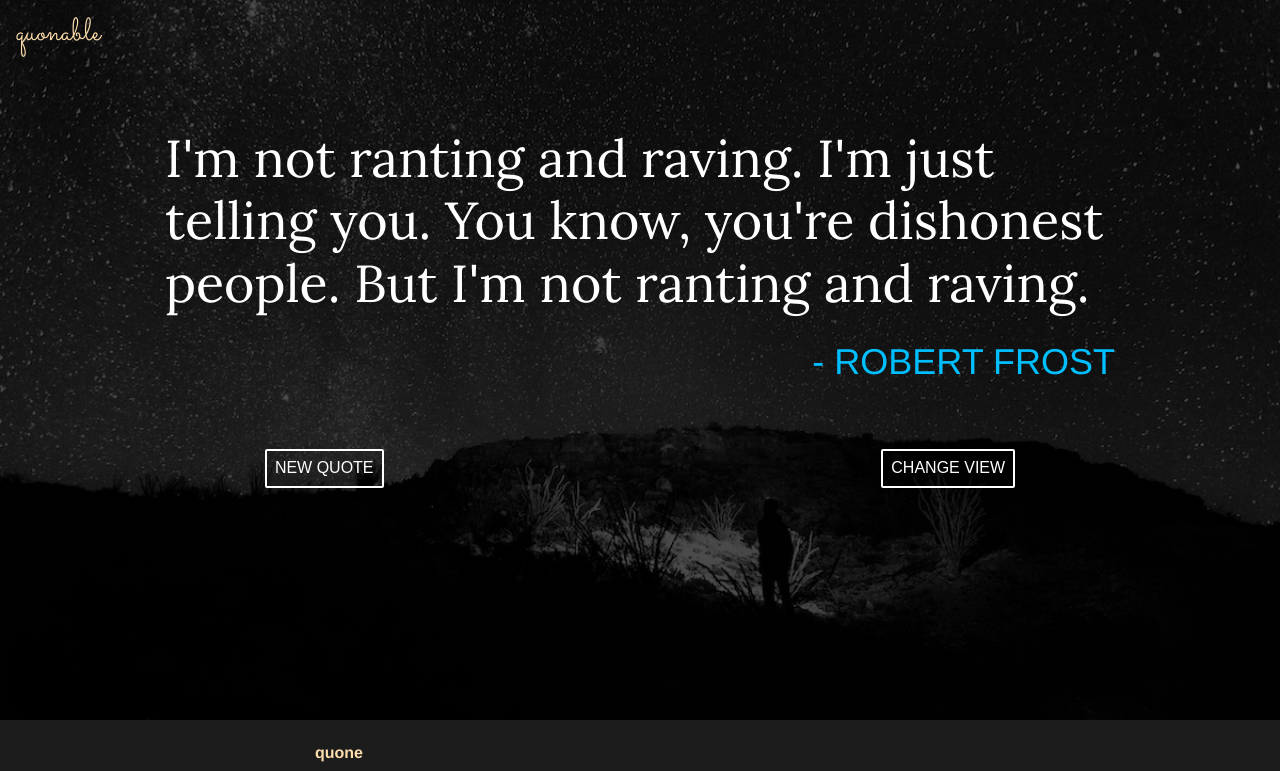
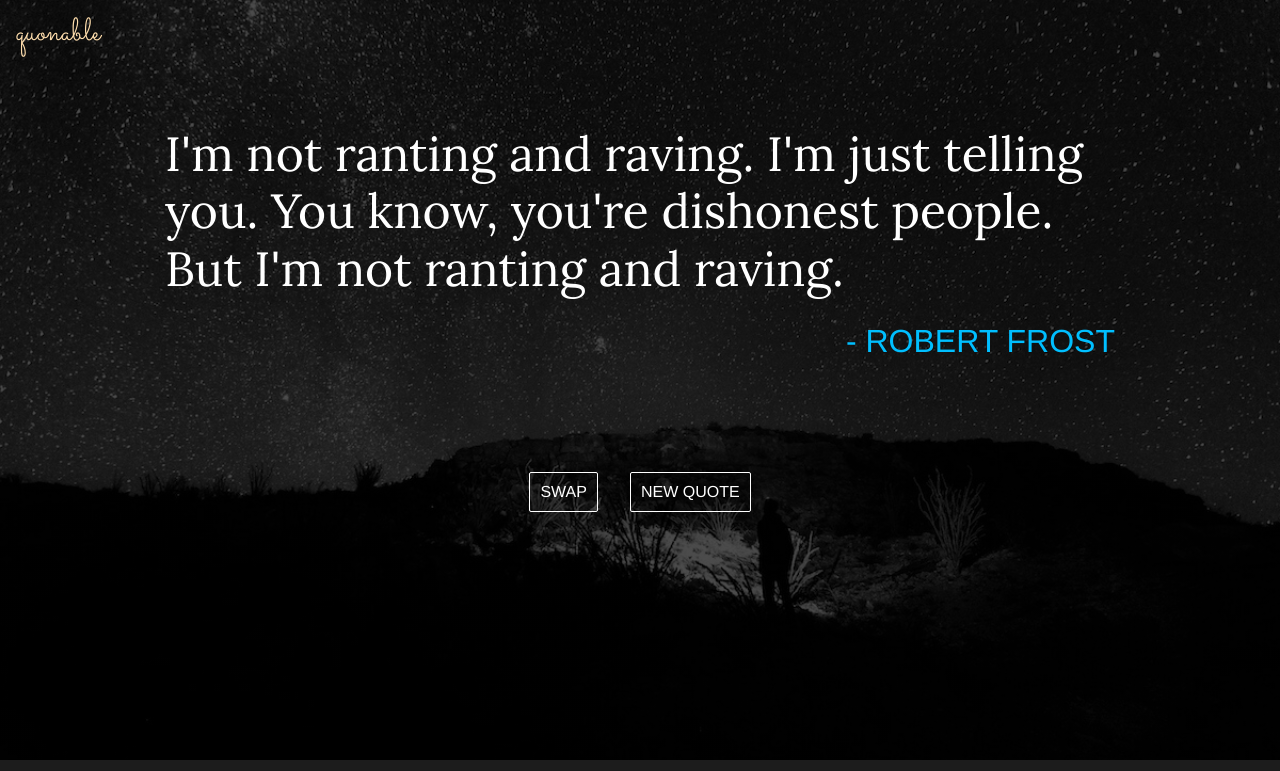
Before and after one commit to andybeers/quonable, a React (Create React App) app: page / in a window 1280 px wide. Shown: the top 771 px of the page. Built offline with nearby package versions, Linux system fonts and the light colour scheme.

Commit message:
Added favicon. Styled control buttons to be responsive.

```diff
--- a/public/index.html
+++ b/public/index.html
@@ -14,7 +14,7 @@
       work correctly both with client-side routing and a non-root public URL.
       Learn how to configure a non-root public URL by running `npm run build`.
     -->
-    <title>React App</title>
+    <title>Quonable: Wisdom, everywhere</title>
   </head>
   <body>
     <div id="root"></div>
--- a/src/components/App/App.css
+++ b/src/components/App/App.css
@@ -4,6 +4,6 @@
 }
 
 main {
-  min-height: 90vh;
+  min-height: 95vh;
   flex: 1;
 }
--- a/src/components/Quote/Quote.css
+++ b/src/components/Quote/Quote.css
@@ -22,10 +22,10 @@
 }
 
 .controls {
+  padding: 1em 3em;
   display: flex;
-  justify-content: space-around;
-  text-align: right;
-  margin: 1em;
+  justify-content: center;
+  margin: 2em;
 }
 
 p {
@@ -46,10 +46,12 @@ p {
   text-align: right;
 }
 
-button {
+.controls button {
+  font-size: 14px;
+  padding: 8px;
+  margin: 1em;
   border-radius: 2px;
-  border: 2px solid white;
-  padding: 8px;
+  border: 1px solid white;
   background-color: transparent;
   color: white;
   font-family: 'Helvetica', sans-serif;
@@ -75,11 +77,16 @@ svg {
 @media screen and (min-width: 600px) {
 
   p {
-    font-size: 2em;
+    font-size: 1.75em;
   }
 
   .author {
-    font-size: 1.5em;
+    font-size: 1.25em;
+  }
+
+  .controls button {
+    font-size: 16px;
+    padding: 10px;
   }
 
 }
@@ -87,21 +94,21 @@ svg {
 @media screen and (min-width: 800px) {
 
   p {
-    font-size: 2.5em;
+    font-size: 2.25em;
   }
 
   .author {
-    font-size: 2em;
+    font-size: 1.75em;
   }
 
 }
 
 @media screen and (min-width: 1200px) {
   p {
-    font-size: 3.25em;
+    font-size: 3em;
   }
 
   .author {
-    font-size: 2.25em;
+    font-size: 2em;
   }
 }
--- a/src/components/Quote/Quote.js
+++ b/src/components/Quote/Quote.js
@@ -15,8 +15,8 @@ class Quote extends Component {
           <p className='author'>- {this.props[QUOTE_VIEW].author}</p>
         </div>
         <div className='controls'>
+          <button onClick={this.props.changeView}>SWAP</button>
           <button onClick={this.props.newQuote}>NEW QUOTE</button>
-          <button onClick={this.props.changeView}>CHANGE VIEW</button>
         </div>
       </main>
     );
```
Also changed, not shown: src/imgs/loop.svg (deleted), 1 other file (tests, documents, lock files or other folders).
